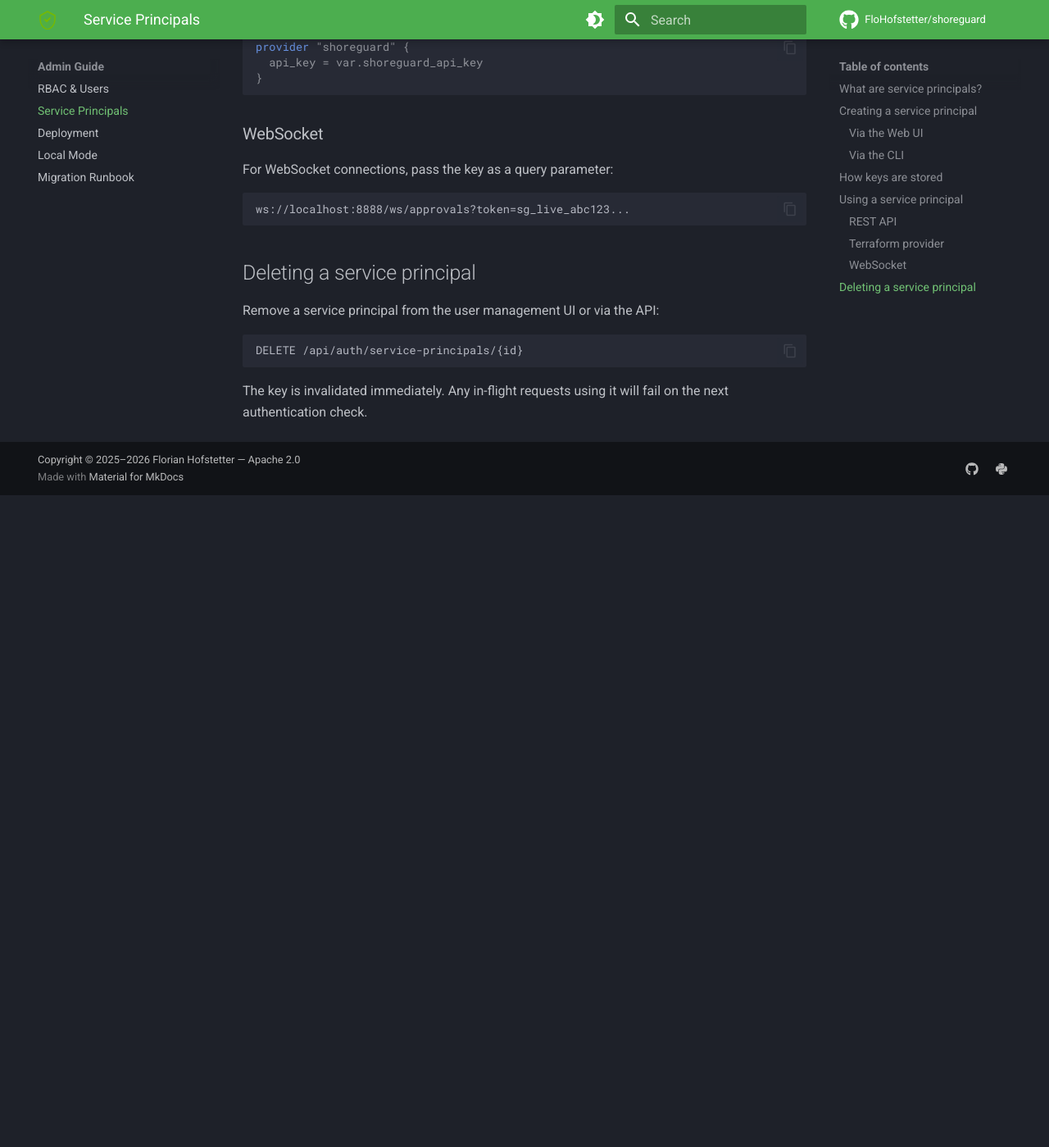
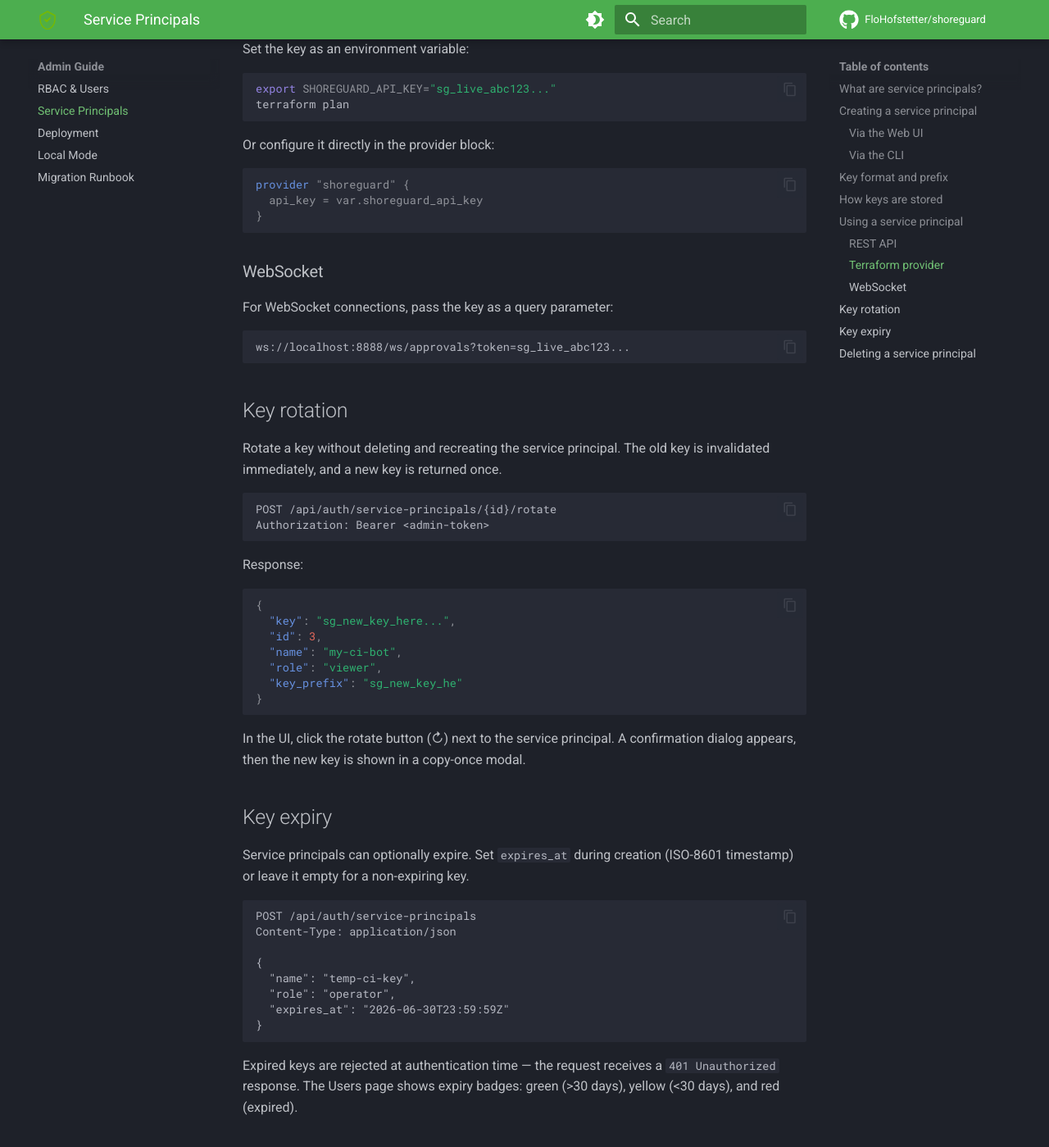
Before and after one commit to FloHofstetter/shoreguard, an MkDocs documentation site: the page built from docs/admin/service-principals.md, in a window 1280 px wide and 1400 px high, scrolled down 1400 px. Shown: the whole window at 82% size. Built offline with MkDocs 1.6.1 and Material for MkDocs 9.7.7, drawn with Linux system fonts in a browser that asks for light colours; comment, search, counter and statistics services are not loaded; before the commit the page ends 2004 px from its top, so only the background shows below that; some of the changed text lies outside the part shown.

Commit message:
docs: update API reference, guides for v0.16.0 features
- API reference: sandbox templates endpoints, deliveries endpoint,
  rotate endpoint, 4 new webhook event types, delivery log + retry docs
- Service principals guide: key prefix, rotation, expiry sections
- Sandbox guide: sandbox templates section with wizard integration
- Overview: webhook delivery reliability, API key management section

Co-Authored-By: Claude Opus 4.6 (1M context) <noreply@anthropic.com>

````diff
--- a/docs/admin/service-principals.md
+++ b/docs/admin/service-principals.md
@@ -23,6 +23,13 @@ shoreguard create-service-principal my-ci-bot --role viewer
 
 The API key is displayed **once** at creation time. Copy it immediately and
 store it in a secrets manager — ShoreGuard cannot show it again.
+
+## Key format and prefix
+
+New API keys use the format `sg_<random>` (e.g. `sg_dGhpcyBpcyBh...`). The
+first 12 characters are stored as `key_prefix` for identification in the UI
+and API responses — you can tell which key is which without exposing the full
+secret. Legacy keys created before v0.16.0 continue to work.
 
 ## How keys are stored
 
@@ -69,6 +76,51 @@ For WebSocket connections, pass the key as a query parameter:
 ws://localhost:8888/ws/approvals?token=sg_live_abc123...
 ```
 
+## Key rotation
+
+Rotate a key without deleting and recreating the service principal. The old
+key is invalidated immediately, and a new key is returned once.
+
+```http
+POST /api/auth/service-principals/{id}/rotate
+Authorization: Bearer <admin-token>
+```
+
+Response:
+
+```json
+{
+  "key": "sg_new_key_here...",
+  "id": 3,
+  "name": "my-ci-bot",
+  "role": "viewer",
+  "key_prefix": "sg_new_key_he"
+}
+```
+
+In the UI, click the rotate button (↻) next to the service principal. A
+confirmation dialog appears, then the new key is shown in a copy-once modal.
+
+## Key expiry
+
+Service principals can optionally expire. Set `expires_at` during creation
+(ISO-8601 timestamp) or leave it empty for a non-expiring key.
+
+```http
+POST /api/auth/service-principals
+Content-Type: application/json
+
+{
+  "name": "temp-ci-key",
+  "role": "operator",
+  "expires_at": "2026-06-30T23:59:59Z"
+}
+```
+
+Expired keys are rejected at authentication time — the request receives a
+`401 Unauthorized` response. The Users page shows expiry badges: green
+(>30 days), yellow (<30 days), and red (expired).
+
 ## Deleting a service principal
 
 Remove a service principal from the user management UI or via the API:
````
Also changed, not shown: docs/guide/overview.md (+17 -5 lines), docs/guide/sandboxes.md (+37 -1 lines), docs/reference/api.md (+27 -2 lines).
